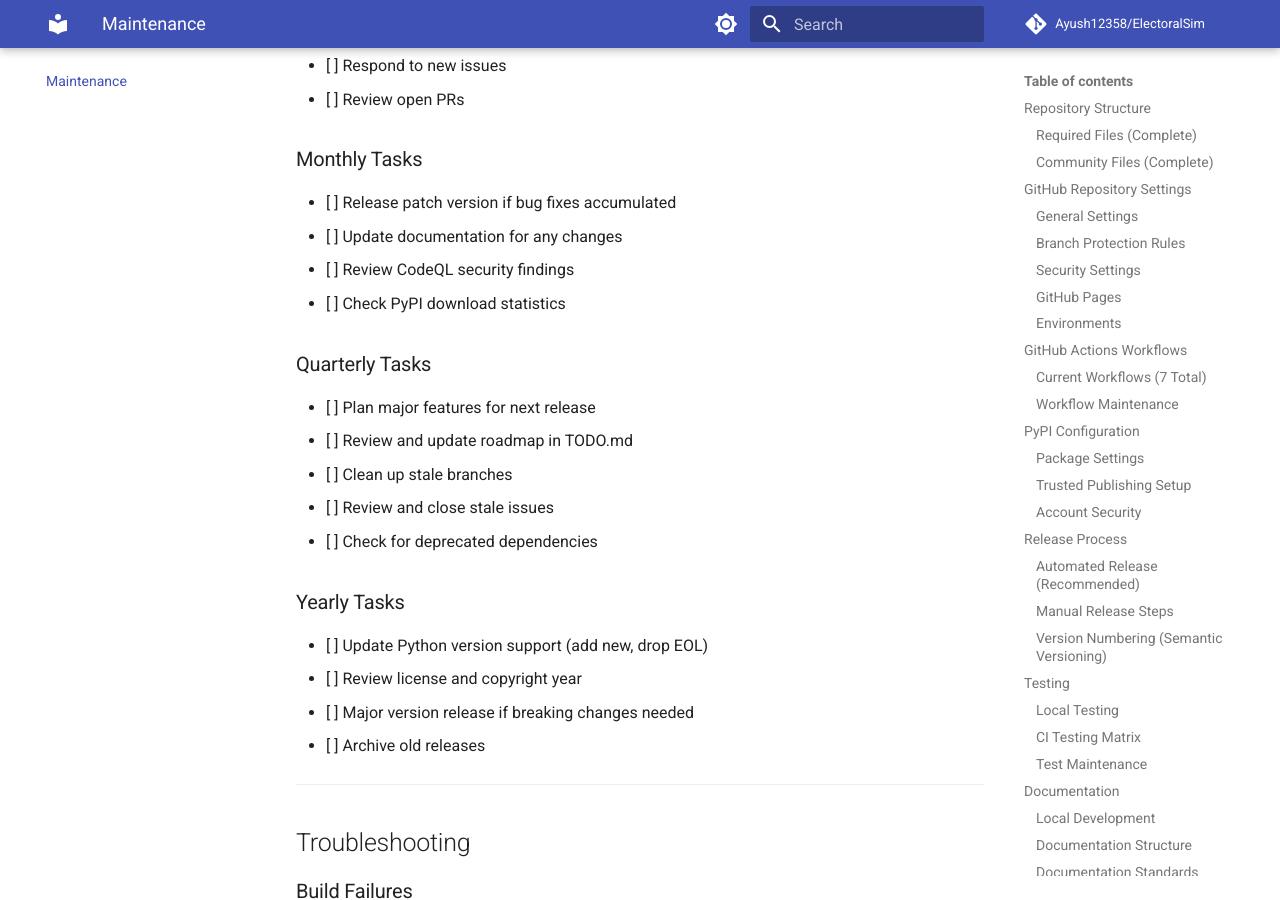
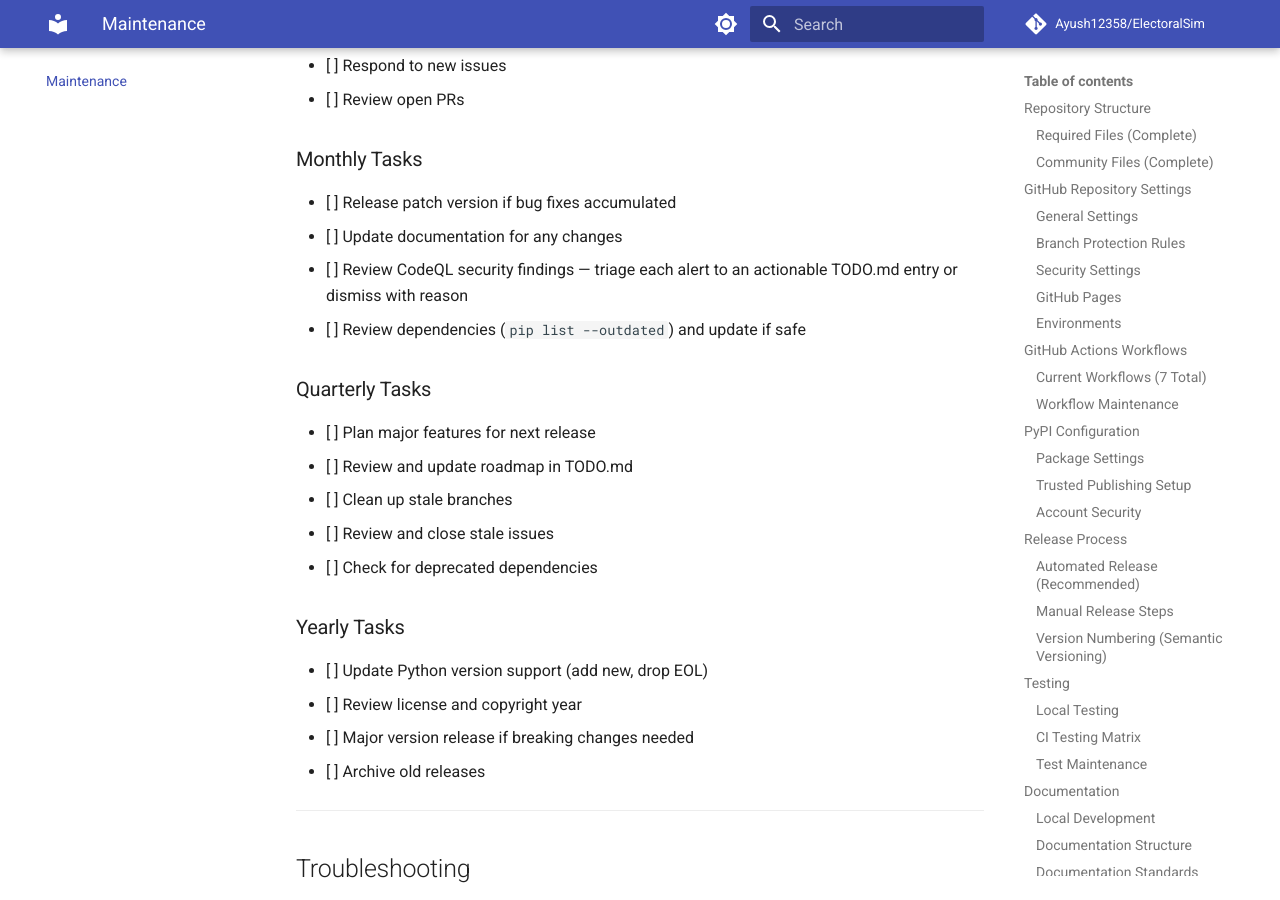
Before and after one commit to Ayush12358/ElectoralSim, an MkDocs documentation site: the page built from docs/MAINTENANCE.md, in a window 1280 px wide and 900 px high, scrolled down 8090 px. Built offline with MkDocs 1.6.1 and Material for MkDocs 9.7.7, drawn with Linux system fonts in a browser that asks for light colours; comment, search, counter and statistics services are not loaded.

Commit message:
chore: add CodeQL alert triage to release checklist
- Enhanced monthly 'Review CodeQL security findings' step in MAINTENANCE.md
  to require triaging each alert to an actionable TODO.md entry or dismissing
  with reason, keeping generated alerts tied to tracking items.

Tests: 501 passed (1 pre-existing failure)

```diff
--- a/docs/MAINTENANCE.md
+++ b/docs/MAINTENANCE.md
@@ -329,8 +329,8 @@ Create these labels in GitHub:
 ### Monthly Tasks
 - [ ] Release patch version if bug fixes accumulated
 - [ ] Update documentation for any changes
-- [ ] Review CodeQL security findings
-- [ ] Check PyPI download statistics
+- [ ] Review CodeQL security findings — triage each alert to an actionable TODO.md entry or dismiss with reason
+- [ ] Review dependencies (`pip list --outdated`) and update if safe
 
 ### Quarterly Tasks
 - [ ] Plan major features for next release
```
Also changed, not shown: TODO.md (+1 -1 lines).
